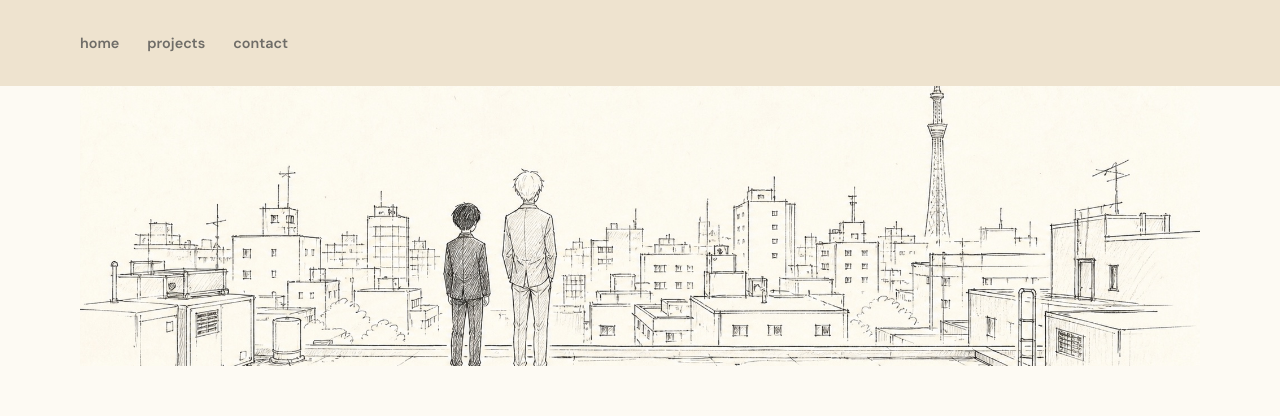
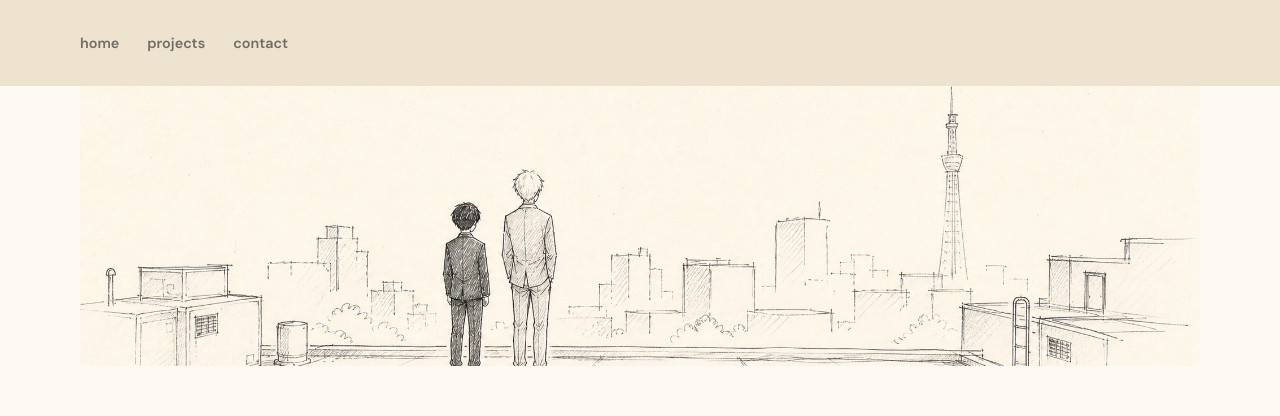
Before and after one commit to dy-hu/website3, a website built with Vite: page index.html in a window 1280 px wide. Shown: the top 416 px of the page. Built offline with nearby package versions, Linux system fonts and the light colour scheme.

Commit message:
Simplify banner into a looser hand-drawn sketch

```diff
--- a/index.html
+++ b/index.html
@@ -23,7 +23,7 @@
 
     <main id="top">
       <div class="banner">
-        <img src="assets/banner-mob-reigen-lineart.jpg" alt="Hand-drawn line illustration of Mob and Reigen looking over a city" width="1983" height="793" />
+        <img src="assets/banner-mob-reigen-sketch.jpg" alt="Loose hand-drawn sketch of Mob and Reigen looking over a city" width="1983" height="793" />
       </div>
 
       <section class="intro" aria-labelledby="intro-title">
```
Also changed, not shown: assets/banner-mob-reigen-lineart.jpg (deleted), assets/banner-mob-reigen-sketch.jpg (added).
